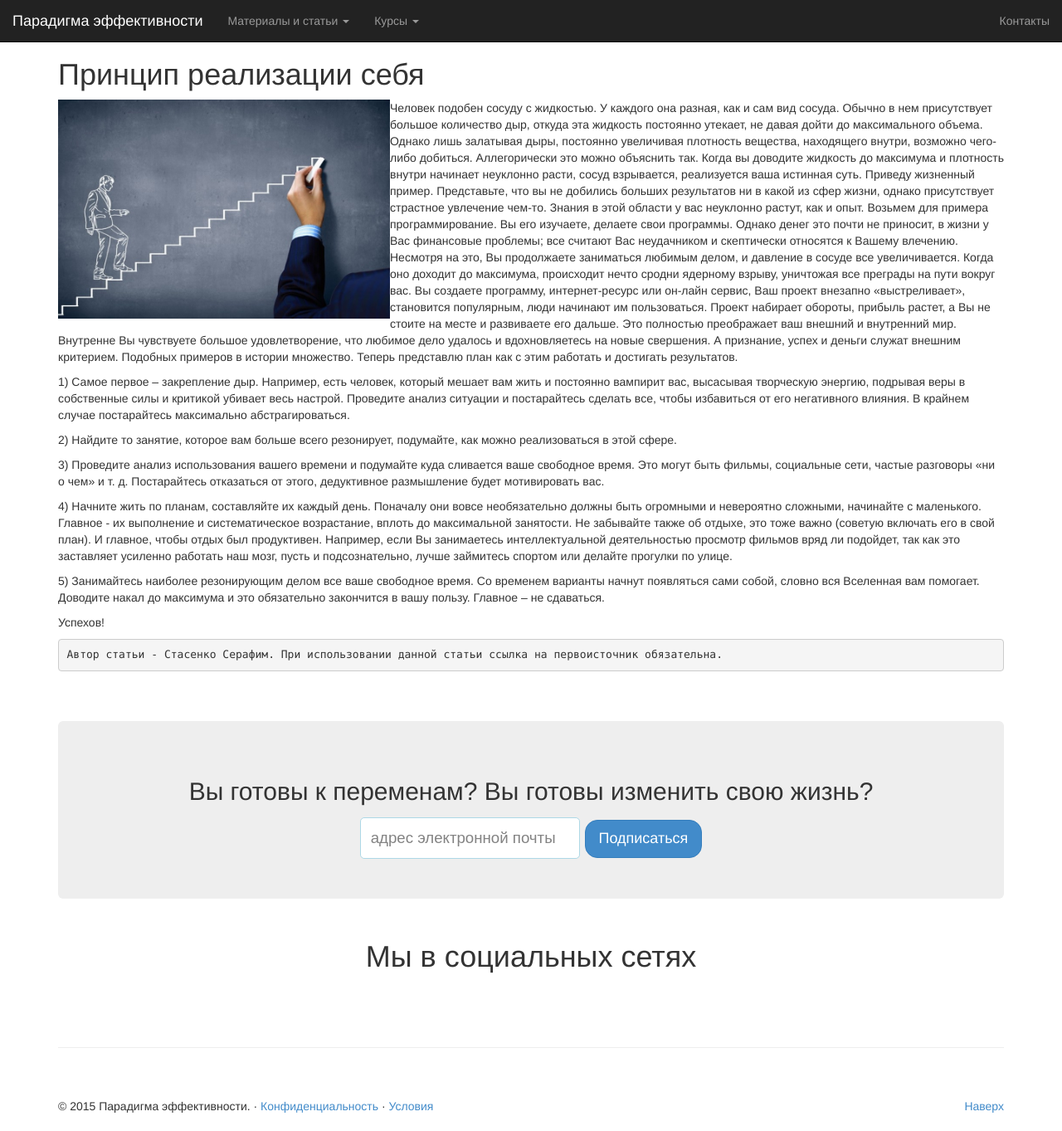
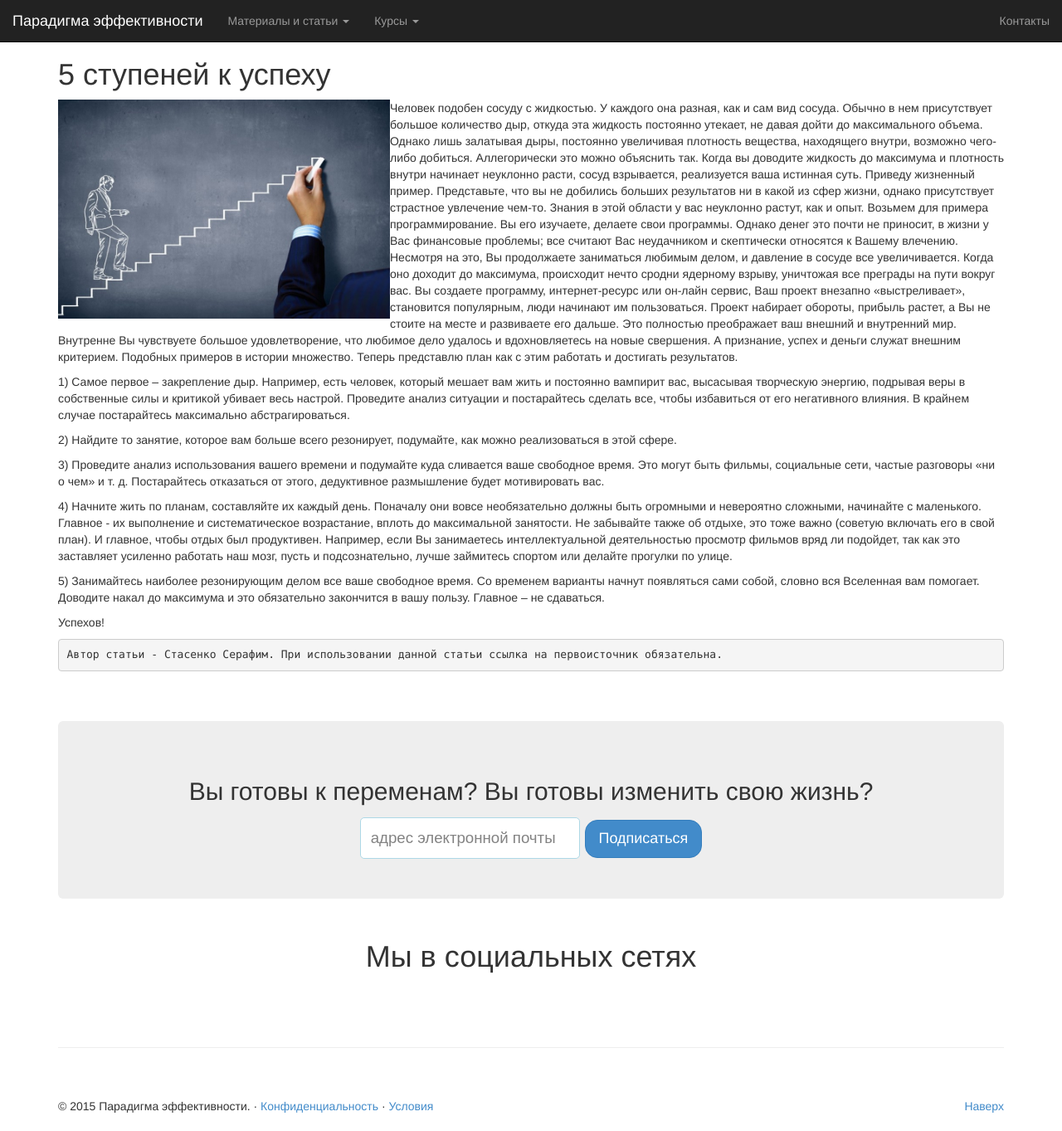
Before and after one commit to EfficiencyParadigm/EfficiencyParadigm.github.io, a Jekyll site: the page built from content/principle.md, in a window 1280 px wide and 1363 px high. Shown: the whole window at 83% size. Built offline with Jekyll 4.4.1, drawn with Linux system fonts in a browser that asks for light colours.

Commit message:
Update principle.md

```diff
--- a/content/principle.md
+++ b/content/principle.md
@@ -3,7 +3,7 @@ layout: page
 title: Духовное развитие duplicate
 ---
 
-# Принцип реализации себя
+# 5 ступеней к успеху
 
 <img src="/images/slider/ПРН.jpg" alt="духовное развитие" class="pull-left" title="Title" width="400" />
 
```
